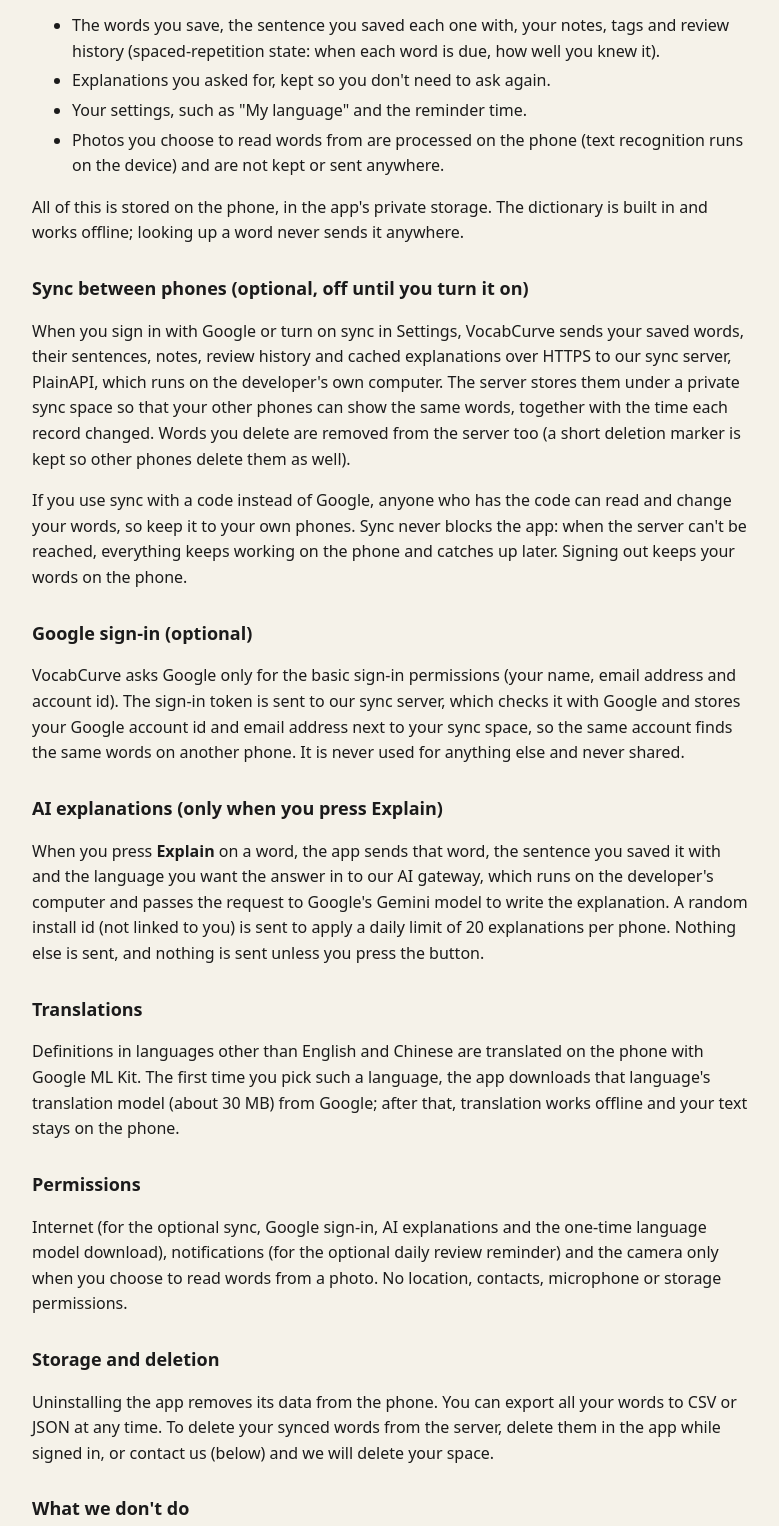
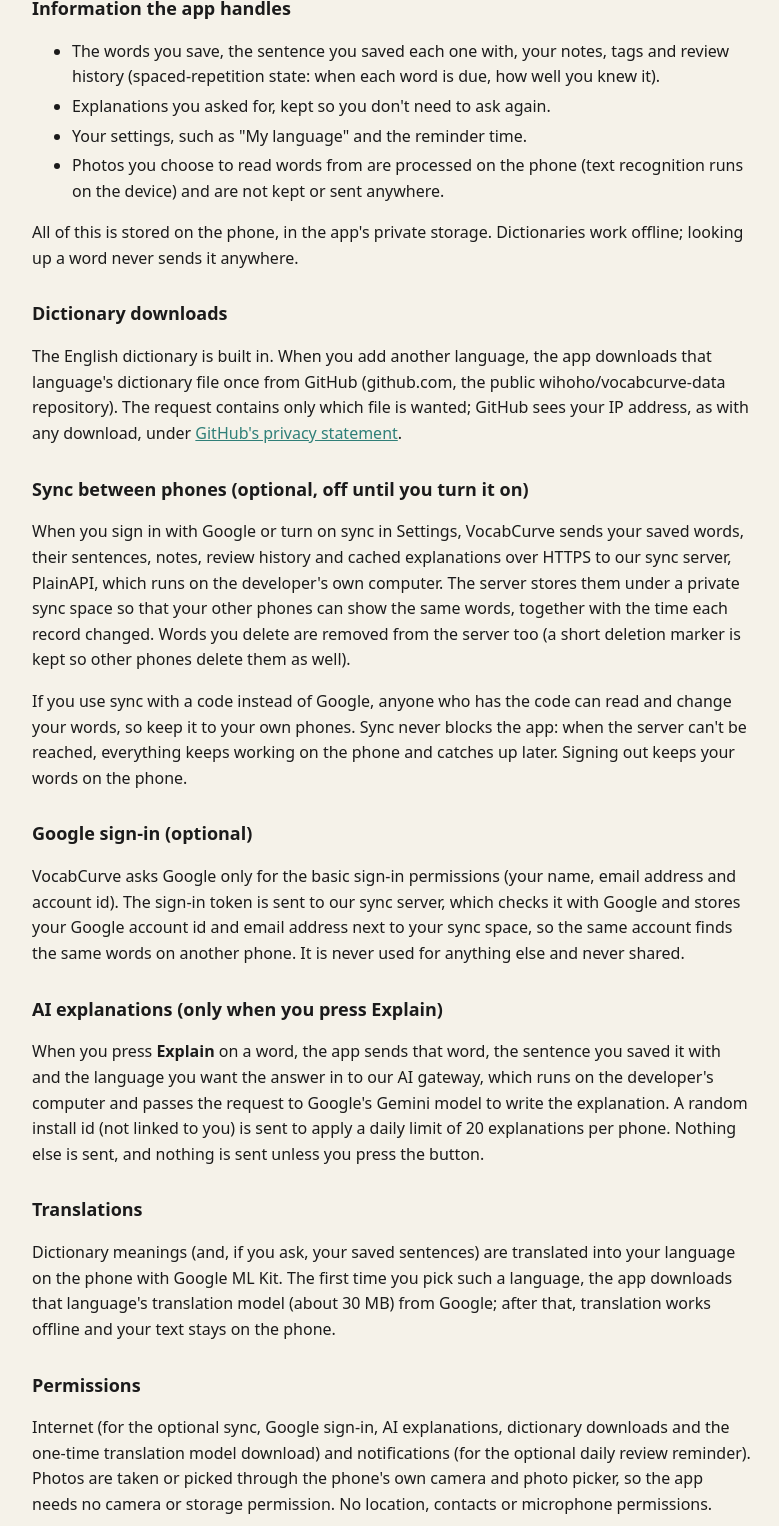
Before and after one commit to wihoho/privacy, a plain HTML site: page vocabcurve/index.html in a window 1280 px wide. Shown: the part 362-1888 px from the top of the page, without its empty margins (248-1027 px from the left). Drawn offline with Linux system fonts and the light colour scheme.

Commit message:
VocabCurve privacy: more languages, dictionary downloads from GitHub, no camera permission

```diff
--- a/vocabcurve/index.html
+++ b/vocabcurve/index.html
@@ -6,14 +6,16 @@ body{margin:0;background:var(--bg);color:var(--fg);font:16px/1.6 system-ui,-appl
 main{max-width:720px;margin:0 auto;padding:40px 16px 64px} h1{font-size:28px;line-height:1.2;margin:0 0 6px} h2{font-size:18px;margin:28px 0 8px}
 .muted{color:var(--muted)} a{color:var(--accent)} li{margin:4px 0} header{display:flex;gap:12px;align-items:center;margin-bottom:18px}
 header img{width:44px;height:44px;border-radius:10px}
-</style></head><body><main><header><img src="icon.png" alt=""><div><h1>VocabCurve privacy policy</h1><div class="muted">Last updated November 24, 2026</div></div></header>
-<p>This policy covers the <b>VocabCurve</b> Android app (package com.wihoho.vocabcurve), an English vocabulary builder: you save words from what you read, with the sentence you found them in, look them up in the built-in offline dictionary and review them with spaced repetition. In short: your words are stored on your phone. They leave the phone only when you <b>sign in with Google</b> or turn on <b>sync with a code</b> (to keep your phones in step), or when you press <b>Explain</b> (to get an AI explanation of one word in its sentence). VocabCurve has no ads, no analytics, no tracking, no in-app purchases, and we never sell or share data.</p>
+</style></head><body><main><header><img src="icon.png" alt=""><div><h1>VocabCurve privacy policy</h1><div class="muted">Last updated November 24, 2026 (multi-language update)</div></div></header>
+<p>This policy covers the <b>VocabCurve</b> Android app (package com.wihoho.vocabcurve), a vocabulary builder for English, Spanish, French, German, Italian, Portuguese, Japanese, Korean and Chinese: you save words from what you read, with the sentence you found them in, look them up in an offline dictionary and review them with spaced repetition. In short: your words are stored on your phone. They leave the phone only when you <b>sign in with Google</b> or turn on <b>sync with a code</b> (to keep your phones in step), or when you press <b>Explain</b> (to get an AI explanation of one word in its sentence). VocabCurve has no ads, no analytics, no tracking, no in-app purchases, and we never sell or share data.</p>
 <h2>Information the app handles</h2><ul>
 <li>The words you save, the sentence you saved each one with, your notes, tags and review history (spaced-repetition state: when each word is due, how well you knew it).</li>
 <li>Explanations you asked for, kept so you don't need to ask again.</li>
 <li>Your settings, such as "My language" and the reminder time.</li>
 <li>Photos you choose to read words from are processed on the phone (text recognition runs on the device) and are not kept or sent anywhere.</li></ul>
-<p>All of this is stored on the phone, in the app's private storage. The dictionary is built in and works offline; looking up a word never sends it anywhere.</p>
+<p>All of this is stored on the phone, in the app's private storage. Dictionaries work offline; looking up a word never sends it anywhere.</p>
+<h2>Dictionary downloads</h2>
+<p>The English dictionary is built in. When you add another language, the app downloads that language's dictionary file once from GitHub (github.com, the public wihoho/vocabcurve-data repository). The request contains only which file is wanted; GitHub sees your IP address, as with any download, under <a href="https://docs.github.com/site-policy/privacy-policies/github-general-privacy-statement">GitHub's privacy statement</a>.</p>
 <h2>Sync between phones (optional, off until you turn it on)</h2>
 <p>When you sign in with Google or turn on sync in Settings, VocabCurve sends your saved words, their sentences, notes, review history and cached explanations over HTTPS to our sync server, PlainAPI, which runs on the developer's own computer. The server stores them under a private sync space so that your other phones can show the same words, together with the time each record changed. Words you delete are removed from the server too (a short deletion marker is kept so other phones delete them as well).</p>
 <p>If you use sync with a code instead of Google, anyone who has the code can read and change your words, so keep it to your own phones. Sync never blocks the app: when the server can't be reached, everything keeps working on the phone and catches up later. Signing out keeps your words on the phone.</p>
@@ -22,8 +24,8 @@ header img{width:44px;height:44px;border-radius:10px}
 <h2>AI explanations (only when you press Explain)</h2>
 <p>When you press <b>Explain</b> on a word, the app sends that word, the sentence you saved it with and the language you want the answer in to our AI gateway, which runs on the developer's computer and passes the request to Google's Gemini model to write the explanation. A random install id (not linked to you) is sent to apply a daily limit of 20 explanations per phone. Nothing else is sent, and nothing is sent unless you press the button.</p>
 <h2>Translations</h2>
-<p>Definitions in languages other than English and Chinese are translated on the phone with Google ML Kit. The first time you pick such a language, the app downloads that language's translation model (about 30 MB) from Google; after that, translation works offline and your text stays on the phone.</p>
-<h2>Permissions</h2><p>Internet (for the optional sync, Google sign-in, AI explanations and the one-time language model download), notifications (for the optional daily review reminder) and the camera only when you choose to read words from a photo. No location, contacts, microphone or storage permissions.</p>
+<p>Dictionary meanings (and, if you ask, your saved sentences) are translated into your language on the phone with Google ML Kit. The first time you pick such a language, the app downloads that language's translation model (about 30 MB) from Google; after that, translation works offline and your text stays on the phone.</p>
+<h2>Permissions</h2><p>Internet (for the optional sync, Google sign-in, AI explanations, dictionary downloads and the one-time translation model download) and notifications (for the optional daily review reminder). Photos are taken or picked through the phone's own camera and photo picker, so the app needs no camera or storage permission. No location, contacts or microphone permissions.</p>
 <h2>Storage and deletion</h2><p>Uninstalling the app removes its data from the phone. You can export all your words to CSV or JSON at any time. To delete your synced words from the server, delete them in the app while signed in, or contact us (below) and we will delete your space.</p>
 <h2>What we don't do</h2><ul><li>We don't sell or transfer data to third parties.</li><li>We don't show ads or use advertising IDs.</li><li>We don't use analytics or crash-reporting services.</li><li>We don't use your words for anything other than showing them to you on your own phones.</li></ul>
 <h2>Changes</h2><p>If this policy changes, the updated version will be posted on this page with a new date.</p>
```
Also changed, not shown: vocabcurve/icon.png.
